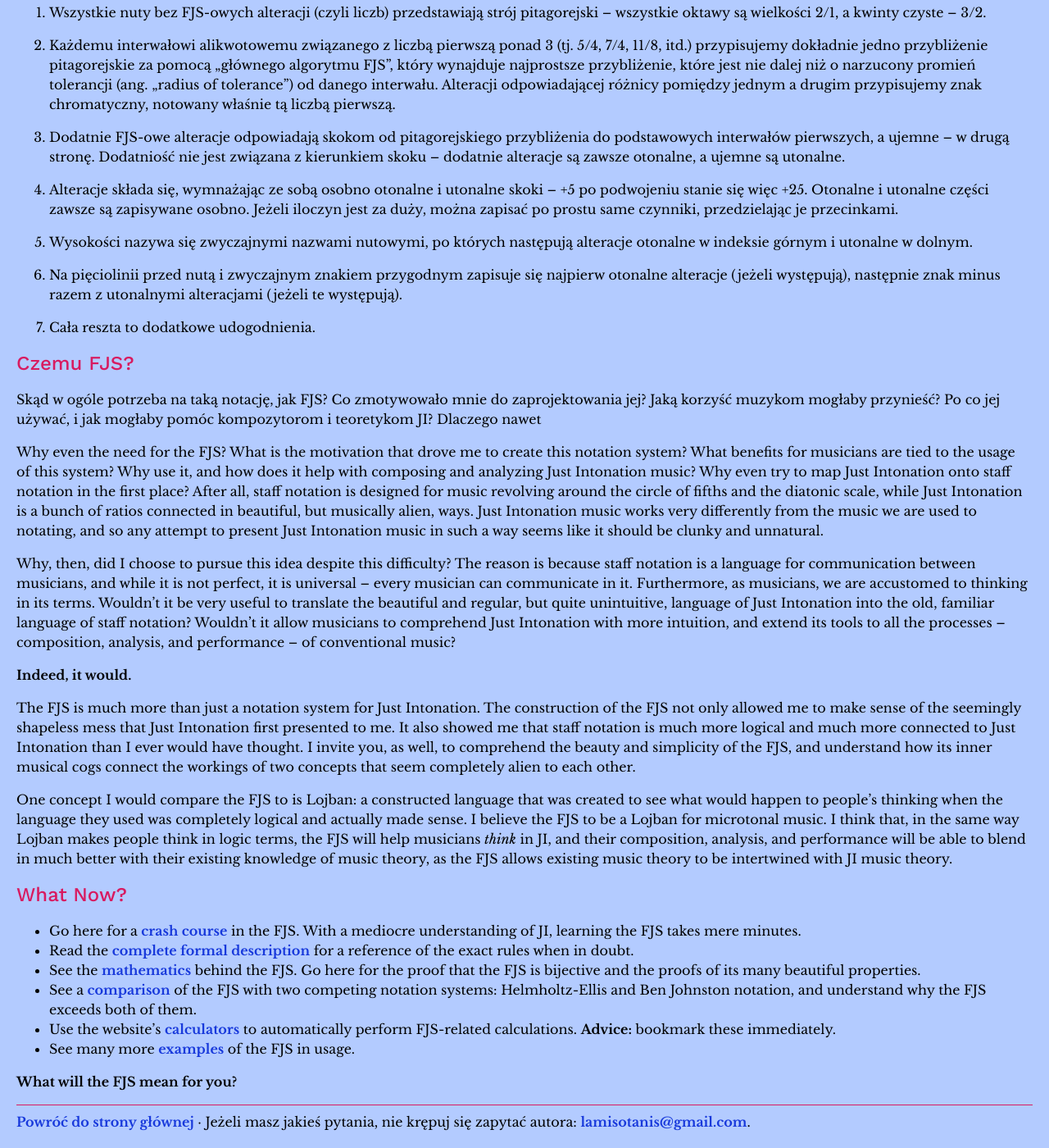
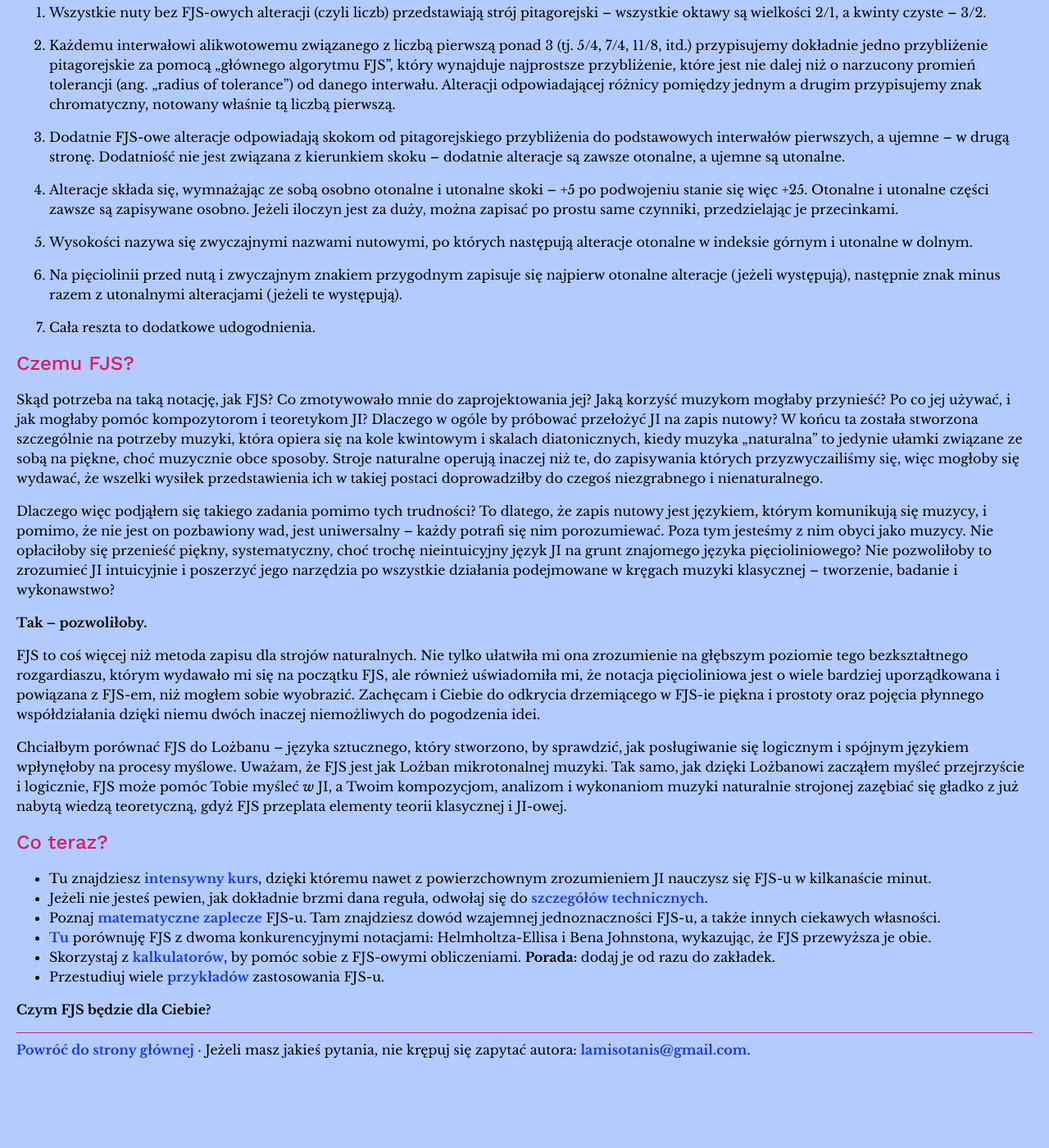
Before and after one commit to misotanni/misotanni.github.io, a Jekyll site: the page built from fjs/pl/index.md, in a window 1280 px wide and 1400 px high, scrolled down 1344 px. Shown: the whole window at 82% size. Built offline with Jekyll 4.4.1, drawn with Linux system fonts in a browser that asks for light colours; after the commit the page ends 2656 px from its top, so only the background shows below that; some of the changed text lies outside the part shown.

Commit message:
index.md done

```diff
--- a/fjs/pl/index.md
+++ b/fjs/pl/index.md
@@ -33,7 +33,7 @@ Jeżeli zadajesz takie pytanie, dobrej odpowiedzi prawdopodobnie nie znajdziesz
 
 Przeważająca większość współczesnej (a także nowożytnej) muzyki opiera się na **(dwunastostopniowym) stroju równomiernie temperowanym**, czyli takim, który dzieli oktawę na 12 równych interwałów. **Stroje naturalne** są metodami strojenia i wyrażania wysokości dźwięków, które znacząco różnią się od tego ogólnie przyjętej równomiernej temperacji; opierają się one na seriach alikwotowych oraz nieodłącznych właściwościach akustycznych dźwięku. I choć JI nie używa się już w muzyce klasycznej (czy w większości nurtów muzyki współczesnej), nadal ma wagę dla teorii muzyki, ponieważ naturalne stroje były w kręgach dawnych kultur i w średniowieczu codzienną rzeczą, a dalej stanowią podstawę muzyki tradycyjnej poza Europą. Znajdują też swoje miejsce w muzyce awangardowej. (Nie wspominam już o aspekcie estetycznym tak strojonej muzyki).
 
-By zrozumieć i móc sprawnie posługiwać się FJS, potrzebna jest podstawowa znajomość strojów naturalnych (oprócz niezaawansowanych zasad muzyki). **Im większe doświadczenie** ze strojami naturalnymi i muzyką tworzoną w tych strojach posiądziesz, **tym sprawniej i płynniej** będziesz operował FJS.
+By zrozumieć i móc sprawnie posługiwać się FJS, potrzebna jest podstawowa znajomość strojów naturalnych (oprócz niezaawansowanych zasad muzyki). **Im większe doświadczenie** ze strojami naturalnymi i muzyką tworzoną w tych strojach posiądziesz, **tym sprawniej i płynniej** będziesz operował FJS-em.
 
 Jeżeli życzysz sobie zapoznać się z podstawową teorią strojenia naturalnego, polecam [„Just Intonation Explained”](https://www.kylegann.com/tuning.html) autorstwa Kyle'a Ganna, twórcy wielu utworów w JI.
 
@@ -57,25 +57,23 @@ Te siedem reguł wystarczy, by móc zapisać dowolny utwór strojony naturalnie
 
 ## Czemu FJS?
 
-Skąd w ogóle potrzeba na taką notację, jak FJS? Co zmotywowało mnie do zaprojektowania jej? Jaką korzyść muzykom mogłaby przynieść? Po co jej używać, i jak mogłaby pomóc kompozytorom i teoretykom JI? Dlaczego nawet
+Skąd potrzeba na taką notację, jak FJS? Co zmotywowało mnie do zaprojektowania jej? Jaką korzyść muzykom mogłaby przynieść? Po co jej używać, i jak mogłaby pomóc kompozytorom i teoretykom JI? Dlaczego w ogóle by próbować przełożyć JI na zapis nutowy? W końcu ta została stworzona szczególnie na potrzeby muzyki, która opiera się na kole kwintowym i skalach diatonicznych, kiedy muzyka „naturalna” to jedynie ułamki związane ze sobą na piękne, choć muzycznie obce sposoby. Stroje naturalne operują inaczej niż te, do zapisywania których przyzwyczailiśmy się, więc mogłoby się wydawać, że wszelki wysiłek przedstawienia ich w takiej postaci doprowadziłby do czegoś niezgrabnego i nienaturalnego.
 
-Why even the need for the FJS? What is the motivation that drove me to create this notation system? What benefits for musicians are tied to the usage of this system? Why use it, and how does it help with composing and analyzing Just Intonation music? Why even try to map Just Intonation onto staff notation in the first place? After all, staff notation is designed for music revolving around the circle of fifths and the diatonic scale, while Just Intonation is a bunch of ratios connected in beautiful, but musically alien, ways. Just Intonation music works very differently from the music we are used to notating, and so any attempt to present Just Intonation music in such a way seems like it should be clunky and unnatural.
+Dlaczego więc podjąłem się takiego zadania pomimo tych trudności? To dlatego, że zapis nutowy jest językiem, którym komunikują się muzycy, i pomimo, że nie jest on pozbawiony wad, jest uniwersalny – każdy potrafi się nim porozumiewać. Poza tym jesteśmy z nim obyci jako muzycy. Nie opłaciłoby się przenieść piękny, systematyczny, choć trochę nieintuicyjny język JI na grunt znajomego języka pięcioliniowego? Nie pozwoliłoby to zrozumieć JI intuicyjnie i poszerzyć jego narzędzia po wszystkie działania podejmowane w kręgach muzyki klasycznej – tworzenie, badanie i wykonawstwo?
 
-Why, then, did I choose to pursue this idea despite this difficulty? The reason is because staff notation is a language for communication between musicians, and while it is not perfect, it is universal – every musician can communicate in it. Furthermore, as musicians, we are accustomed to thinking in its terms. Wouldn't it be very useful to translate the beautiful and regular, but quite unintuitive, language of Just Intonation into the old, familiar language of staff notation? Wouldn't it allow musicians to comprehend Just Intonation with more intuition, and extend its tools to all the processes – composition, analysis, and performance – of conventional music?
+**Tak – pozwoliłoby.**
 
-**Indeed, it would.**
+FJS to coś więcej niż metoda zapisu dla strojów naturalnych. Nie tylko ułatwiła mi ona zrozumienie na głębszym poziomie tego bezkształtnego rozgardiaszu, którym wydawało mi się na początku FJS, ale również uświadomiła mi, że notacja pięcioliniowa jest o wiele bardziej uporządkowana i powiązana z FJS-em, niż mogłem sobie wyobrazić. Zachęcam i Ciebie do odkrycia drzemiącego w FJS-ie piękna i prostoty oraz pojęcia płynnego współdziałania dzięki niemu dwóch inaczej niemożliwych do pogodzenia idei.
 
-The FJS is much more than just a notation system for Just Intonation. The construction of the FJS not only allowed me to make sense of the seemingly shapeless mess that Just Intonation first presented to me. It also showed me that staff notation is much more logical and much more connected to Just Intonation than I ever would have thought. I invite you, as well, to comprehend the beauty and simplicity of the FJS, and understand how its inner musical cogs connect the workings of two concepts that seem completely alien to each other.
+Chciałbym porównać FJS do Lożbanu – języka sztucznego, który stworzono, by sprawdzić, jak posługiwanie się logicznym i spójnym językiem wpłynęłoby na procesy myślowe. Uważam, że FJS jest jak Lożban mikrotonalnej muzyki. Tak samo, jak dzięki Lożbanowi zacząłem myśleć przejrzyście i logicznie, FJS może pomóc Tobie myśleć *w* JI, a Twoim kompozycjom, analizom i wykonaniom muzyki naturalnie strojonej zazębiać się gładko z już nabytą wiedzą teoretyczną, gdyż FJS przeplata elementy teorii klasycznej i JI-owej.
 
-One concept I would compare the FJS to is Lojban: a constructed language that was created to see what would happen to people's thinking when the language they used was completely logical and actually made sense. I believe the FJS to be a Lojban for microtonal music. I think that, in the same way Lojban makes people think in logic terms, the FJS will help musicians *think* in JI, and their composition, analysis, and performance will be able to blend in much better with their existing knowledge of music theory, as the FJS allows existing music theory to be intertwined with JI music theory.
+## Co teraz?
 
-## What Now?
+- Tu znajdziesz [intensywny kurs](crash.html), dzięki któremu nawet z powierzchownym zrozumieniem JI nauczysz się FJS-u w kilkanaście minut.
+- Jeżeli nie jesteś pewien, jak dokładnie brzmi dana reguła, odwołaj się do [szczegółów technicznych](rules.html).
+- Poznaj [matematyczne zaplecze](math.html) FJS-u. Tam znajdziesz dowód wzajemnej jednoznaczności FJS-u, a także innych ciekawych własności.
+- [Tu](compare.html) porównuję FJS z dwoma konkurencyjnymi notacjami: Helmholtza-Ellisa i Bena Johnstona, wykazując, że FJS przewyższa je obie.
+- Skorzystaj z [kalkulatorów](calc.html), by pomóc sobie z FJS-owymi obliczeniami. **Porada:** dodaj je od razu do zakładek.
+- Przestudiuj wiele [przykładów](examples.html) zastosowania FJS-u.
 
-- Go here for a [crash course](crash.html) in the FJS. With a mediocre understanding of JI, learning the FJS takes mere minutes.
-- Read the [complete formal description](rules.html) for a reference of the exact rules when in doubt.
-- See the [mathematics](math.html) behind the FJS. Go here for the proof that the FJS is bijective and the proofs of its many beautiful properties.
-- See a [comparison](compare.html) of the FJS with two competing notation systems: Helmholtz-Ellis and Ben Johnston notation, and understand why the FJS exceeds both of them.
-- Use the website's [calculators](calc.html) to automatically perform FJS-related calculations. **Advice:** bookmark these immediately.
-- See many more [examples](examples.html) of the FJS in usage.
-
-**What will the FJS mean for you?**
+**Czym FJS będzie dla Ciebie?**
```
